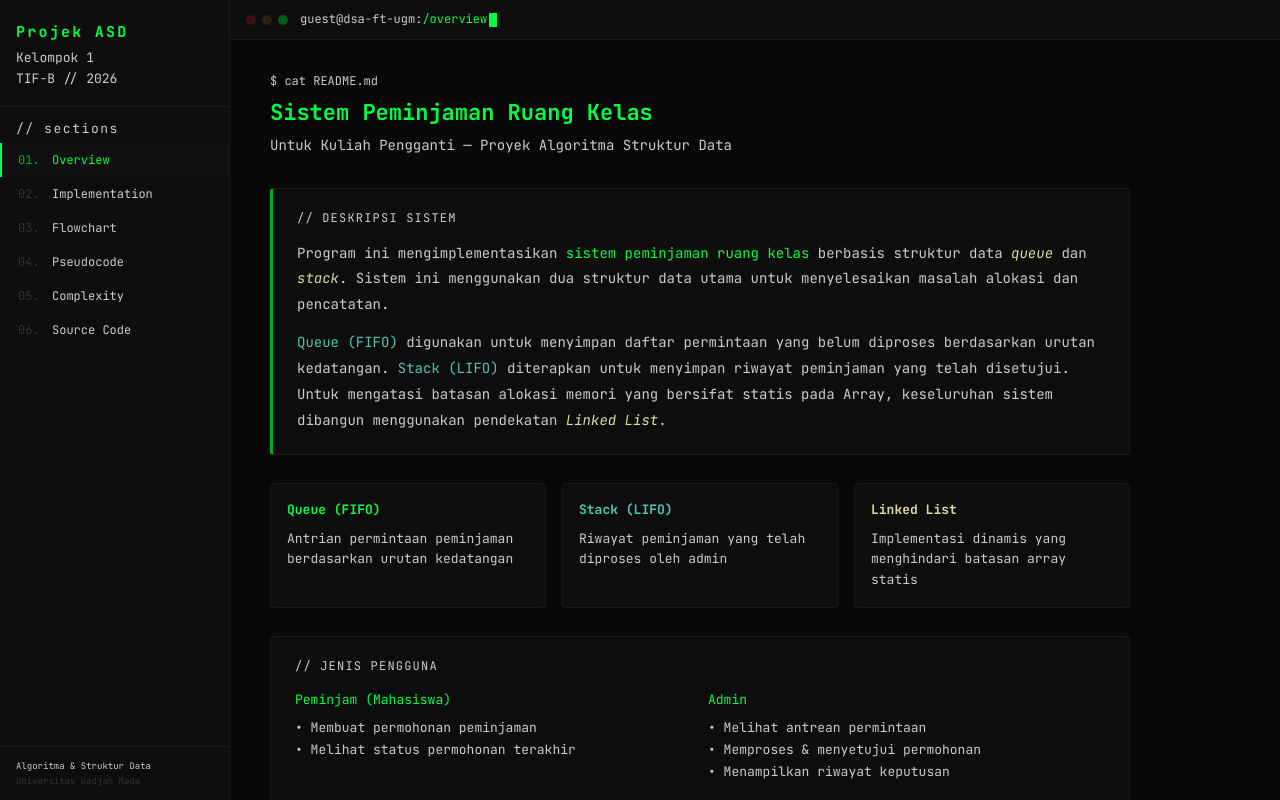
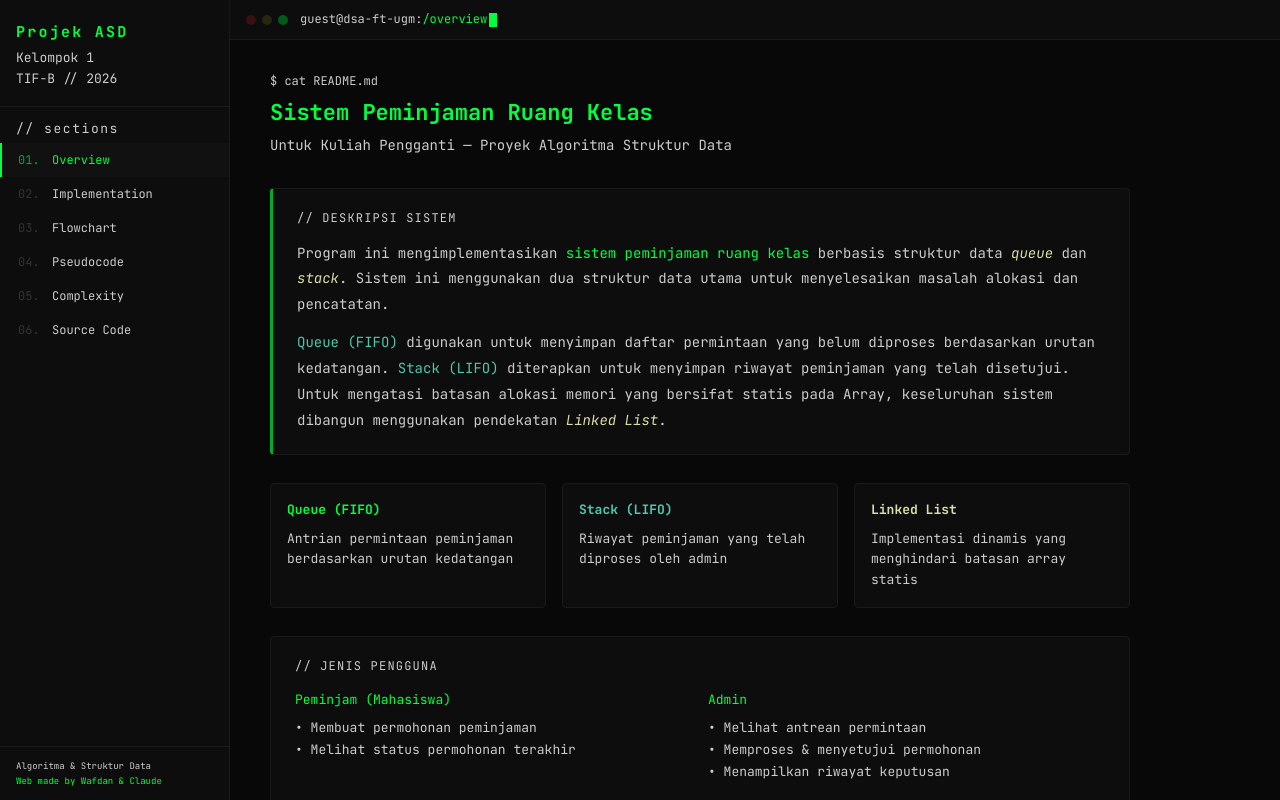
Before and after one commit to Leclouch/asd_web, a Next.js app: page / in a window 1280 px wide. Built offline with nearby package versions, Linux system fonts and the light colour scheme.

Commit message:
fix: margin bottom not included

```diff
--- a/app/components/Sidebar.tsx
+++ b/app/components/Sidebar.tsx
@@ -118,7 +118,7 @@ export default function Sidebar({ active, onSelect, isOpen, onClose }: Props) {
                 <div style={{ padding: "12px 16px", borderTop: "1px solid var(--border)" }}>
                     <div style={{ fontSize: 9, color: "var(--text-muted)", lineHeight: 1.6 }}>
                         Algoritma &amp; Struktur Data<br />
-                        <span style={{ color: "#333" }}>Universitas Gadjah Mada</span>
+                        <span style={{ color: "var(--green)" }}>Web made by Wafdan & Claude</span>
                     </div>
                 </div>
             </div>
--- a/app/components/sections/Overview.tsx
+++ b/app/components/sections/Overview.tsx
@@ -117,8 +117,9 @@ export default function Overview() {
                 borderRadius: 4,
                 padding: "20px 24px",
                 marginTop: 30,
+                marginBottom: 30,
             }}>
-                <div style={{ color: "var(--green)", fontSize: 15, marginBottom: 14, textAlign: "center", fontWeight: 600 }}>
+                <div style={{ color: "var(--green)", fontSize: 15, textAlign: "center", fontWeight: 600 }}>
                     Ketuk navigasi di sebelah kiri untuk menjelajahi setiap bagian dari sistem.
                 </div>
             </div>
```
